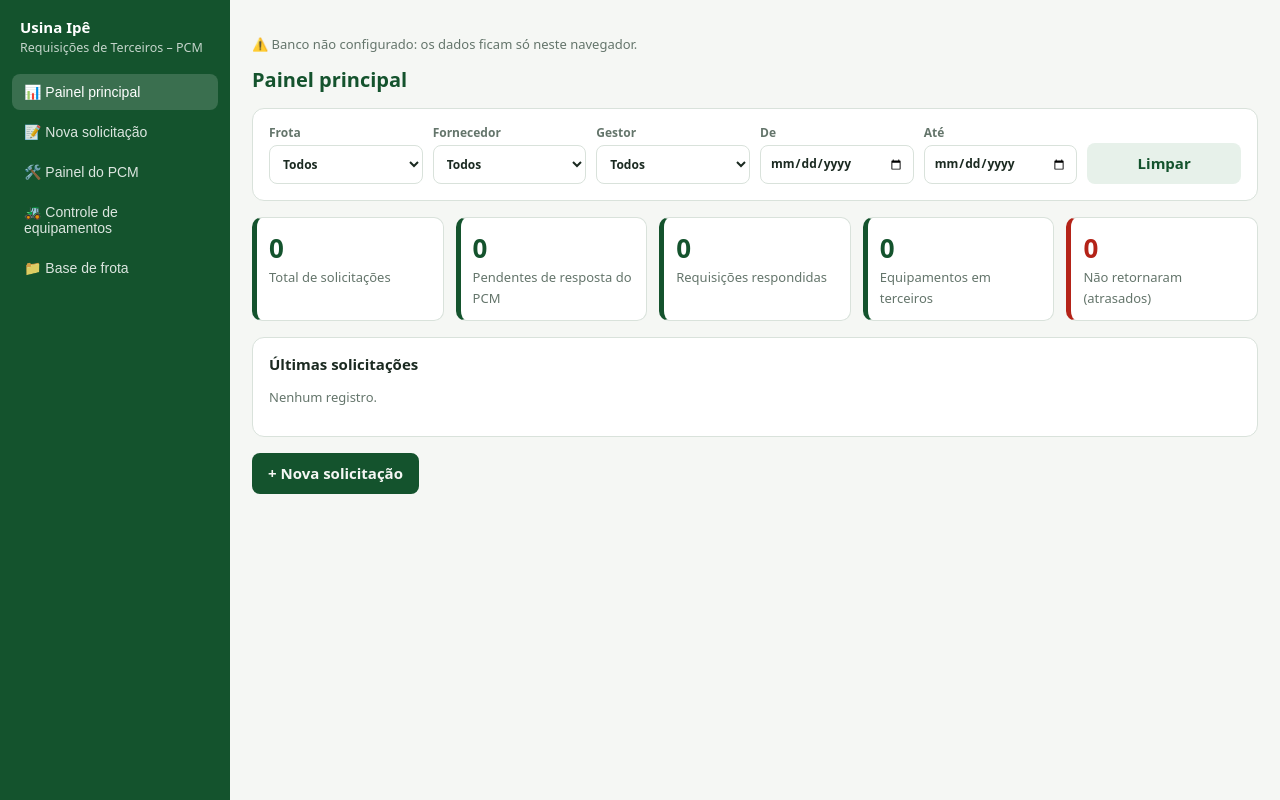
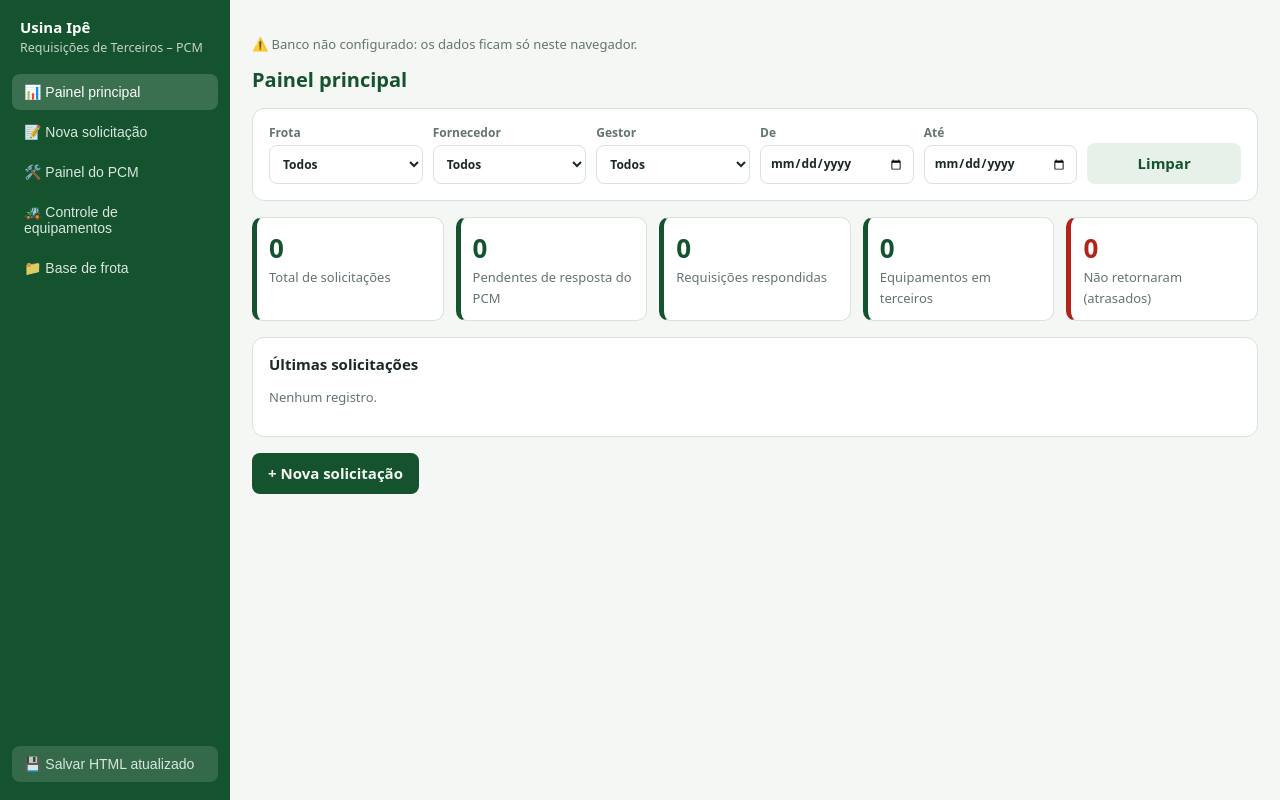
Before and after one commit to danieltupi06-ux/SERVICOS, a plain HTML site: page index.html in a window 1280 px wide. Drawn offline with Linux system fonts and the light colour scheme.

Commit message:
Add files via upload

```diff
--- a/index.html
+++ b/index.html
@@ -37,7 +37,7 @@ dialog{border:0;border-radius:14px;max-width:760px;width:94vw;padding:0;backgrou
 @media(max-width:760px){body{flex-direction:column}nav{width:100%;flex-direction:row;flex-wrap:wrap;padding:10px;gap:2px}nav h1{width:100%;margin:0 4px 6px}nav button{padding:8px 10px;font-size:13px}main{padding:14px}}
 </style></head><body>
 <nav><h1>Usina Ipê<small>Requisições de Terceiros – PCM</small></h1>
-<button data-v="home">📊 Painel principal</button><button data-v="new">📝 Nova solicitação</button><button data-v="pcm">🛠️ Painel do PCM</button><button data-v="eq">🚜 Controle de equipamentos</button><button data-v="fr">📁 Base de frota</button></nav>
+<button data-v="home" class="on">📊 Painel principal</button><button data-v="new">📝 Nova solicitação</button><button data-v="pcm">🛠️ Painel do PCM</button><button data-v="eq">🚜 Controle de equipamentos</button><button data-v="fr">📁 Base de frota</button><button onclick="saveHtml()" style="margin-top:auto;background:rgba(255,255,255,.16)">💾 Salvar HTML atualizado</button></nav>
 <main id="m"></main>
 <dialog id="dlg"><div class="dh"><b id="dt"></b><button onclick="dlg.close()">×</button></div><div class="db" id="dbody"></div></dialog>
 <script>
@@ -45,7 +45,7 @@ const $=s=>document.querySelector(s),esc=s=>String(s??"").replace(/[&<>"]/g,c=>(
 const ST=["Pendente","Requisição aberta","Enviado","Em execução","Retornou","Cancelada"];
 const today=()=>new Date().toISOString().slice(0,10),fd=d=>d?d.slice(8,10)+"/"+d.slice(5,7)+"/"+d.slice(0,4):"—",fdt=d=>d?new Date(d).toLocaleString("pt-BR",{dateStyle:"short",timeStyle:"short"}):"";
 const ls=(k,v)=>{try{if(v===undefined)return localStorage.getItem(k);localStorage.setItem(k,v)}catch(e){}};
-let err="",reqs=[],frota=[],view="home",F={f:"",s:"",g:"",a:"",b:""},chip="",pf="pend",db=null,msg="";
+let snapAt="",err="",reqs=[],frota=[],view="home",F={f:"",s:"",g:"",a:"",b:""},chip="",pf="pend",db=null,msg="";
 const emTerc=r=>r.st=="Enviado"||r.st=="Em execução",atras=r=>emTerc(r)&&r.prev&&r.prev<today();
 const tagc=r=>atras(r)?"a":r.st=="Pendente"?"p":r.st=="Cancelada"?"c":"";
 const stLabel=r=>atras(r)?r.st+" · ATRASADO":r.st;
@@ -57,7 +57,8 @@ const rs=()=>{const a=document.activeElement;if(view=='new'&&a&&/INPUT|TEXTAREA/
 async function load(){try{const a=await api("req?select=dados"),c=await api("cfg?chave=eq.frota&select=dados");reqs=(a||[]).map(x=>x.dados);frota=(c&&c[0]&&c[0].dados.rows)||[];err="";}catch(e){err="Erro de conexão com o banco: "+e.message}rs()}
 async function init(){db=on();
  if(db){await load();setInterval(load,15000)}
- else{try{reqs=JSON.parse(ls("ipe_req")||"[]");frota=JSON.parse(ls("ipe_frota")||"[]")}catch(e){}}
+ else{const sn=document.getElementById("snap");
+  try{if(sn){const d=JSON.parse(sn.textContent);reqs=d.reqs||[];frota=d.frota||[];snapAt=d.em}else{reqs=JSON.parse(ls("ipe_req")||"[]");frota=JSON.parse(ls("ipe_frota")||"[]")}}catch(e){}}
  render();
 }
 async function saveReq(r){if(db){await api("req",{method:"POST",body:JSON.stringify({id:r.id,dados:r,atualizado:new Date().toISOString()})});reqs=reqs.filter(x=>x.id!=r.id).concat(r);render()}else{reqs=reqs.filter(x=>x.id!=r.id).concat(r);ls("ipe_req",JSON.stringify(reqs));render()}}
@@ -82,7 +83,7 @@ const C={pr:["Protocolo",r=>"<b>"+r.id+"</b>"],dt:["Solicitação",r=>fd(r.dt.sl
 // ---------- telas
 function render(){document.querySelectorAll("nav button").forEach(b=>b.classList.toggle("on",b.dataset.v==view));
  const m=$("#m");let h="";
- if(!db)h='<p class="note">⚠️ Banco não configurado: os dados ficam só neste navegador.</p>';if(err)h+='<p class="note" style="color:var(--red)">'+esc(err)+'</p>';
+ if(!db)h='<p class="note">'+(snapAt?'📄 Cópia salva em '+fdt(snapAt)+' (dados fixos neste arquivo).':'⚠️ Banco não configurado: os dados ficam só neste navegador.')+'</p>';if(err)h+='<p class="note" style="color:var(--red)">'+esc(err)+'</p>';
  if(view=="home")h+=vHome();else if(view=="new")h+=vNew();else if(view=="pcm")h+=vPcm();else if(view=="eq")h+=vEq();else h+=vFr();
  const a=document.activeElement,id=a&&a.id,v=a&&a.value;m.innerHTML=h;if(view=="new"&&id){const e=document.getElementById(id);if(e){if(v!==undefined)e.value=v;e.focus()}}}
 function vHome(){const l=filt(reqs);const n=(f)=>l.filter(f).length;
@@ -148,7 +149,16 @@ function mailReq(id){const r=reqs.find(x=>x.id==id),g=k=>$("#e_"+k)?.value||"";
 async function delReq(id){if(!confirm("Excluir a solicitação "+id+"? O histórico dela também será apagado e isso não pode ser desfeito."))return;
  try{await delRemote(id)}catch(e){alert("Não foi possível excluir: "+(e.message||e));return}
  dlg.close();render()}
+function saveHtml(){try{const c=document.documentElement.cloneNode(true);
+ c.querySelector("#m").innerHTML="";c.querySelector("#dbody").innerHTML="";c.querySelector("#dt").textContent="";const d=c.querySelector("dialog");d.removeAttribute("open");
+ const o=c.querySelector("#snap");if(o)o.remove();
+ const sn=document.createElement("script");sn.id="snap";sn.type="application/json";
+ sn.textContent=JSON.stringify({reqs,frota,em:new Date().toISOString()}).replace(/</g,"\\u003c");c.querySelector("body").appendChild(sn);
+ const h="<!DOCTYPE html>\n"+c.outerHTML,a=document.createElement("a");
+ a.href=URL.createObjectURL(new Blob([h],{type:"text/html"}));a.download="portal-requisicoes-pcm-"+today()+".html";document.body.appendChild(a);a.click();a.remove();setTimeout(()=>URL.revokeObjectURL(a.href),4000)}
+ catch(e){alert("Não foi possível gerar o arquivo: "+e.message)}}
 function go(v){view=v;if(v!="new")msg="";render();scrollTo(0,0)}
 document.querySelector("nav").onclick=e=>{if(e.target.dataset.v)go(e.target.dataset.v)};
 init();
-</script></body></html>
+</script>
+<script id="snap" type="application/json">{"reqs":[],"frota":[],"em":"2026-11-19T02:04:53.768Z"}</script></body></html>
```
